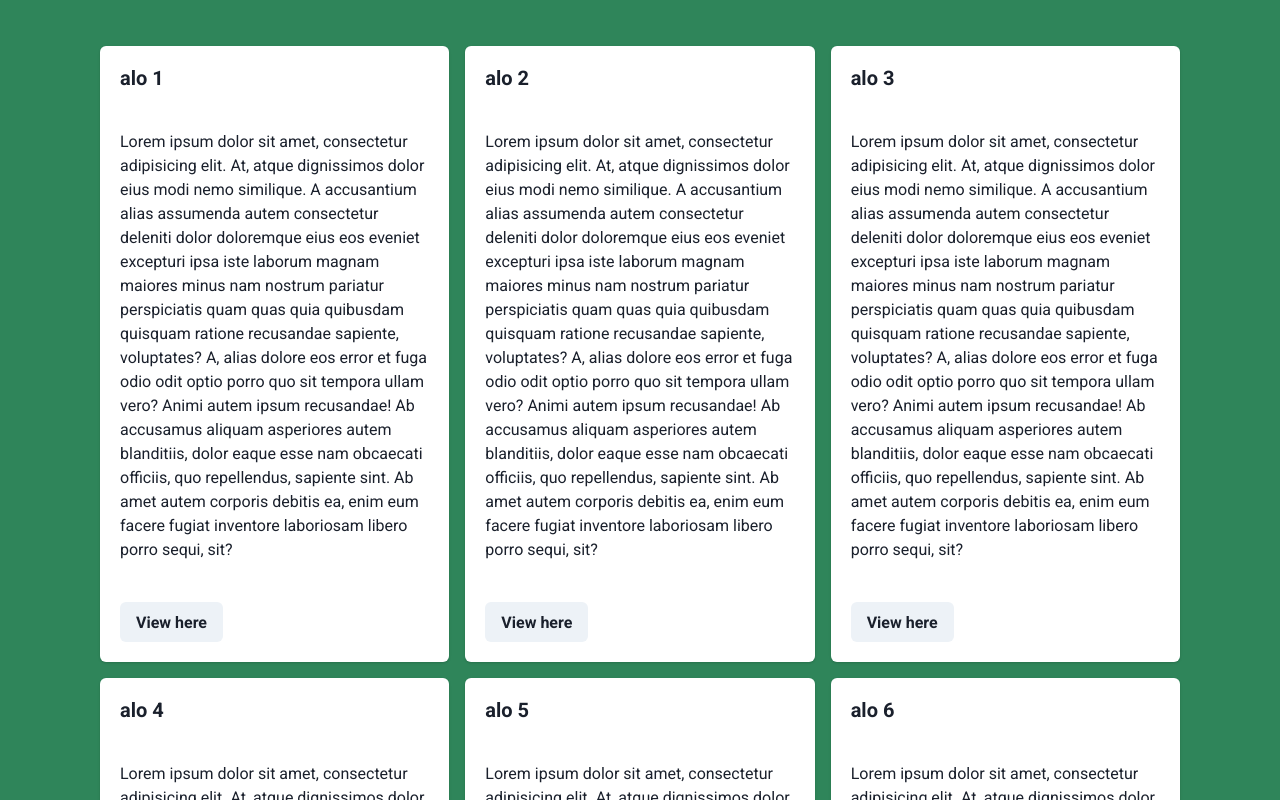
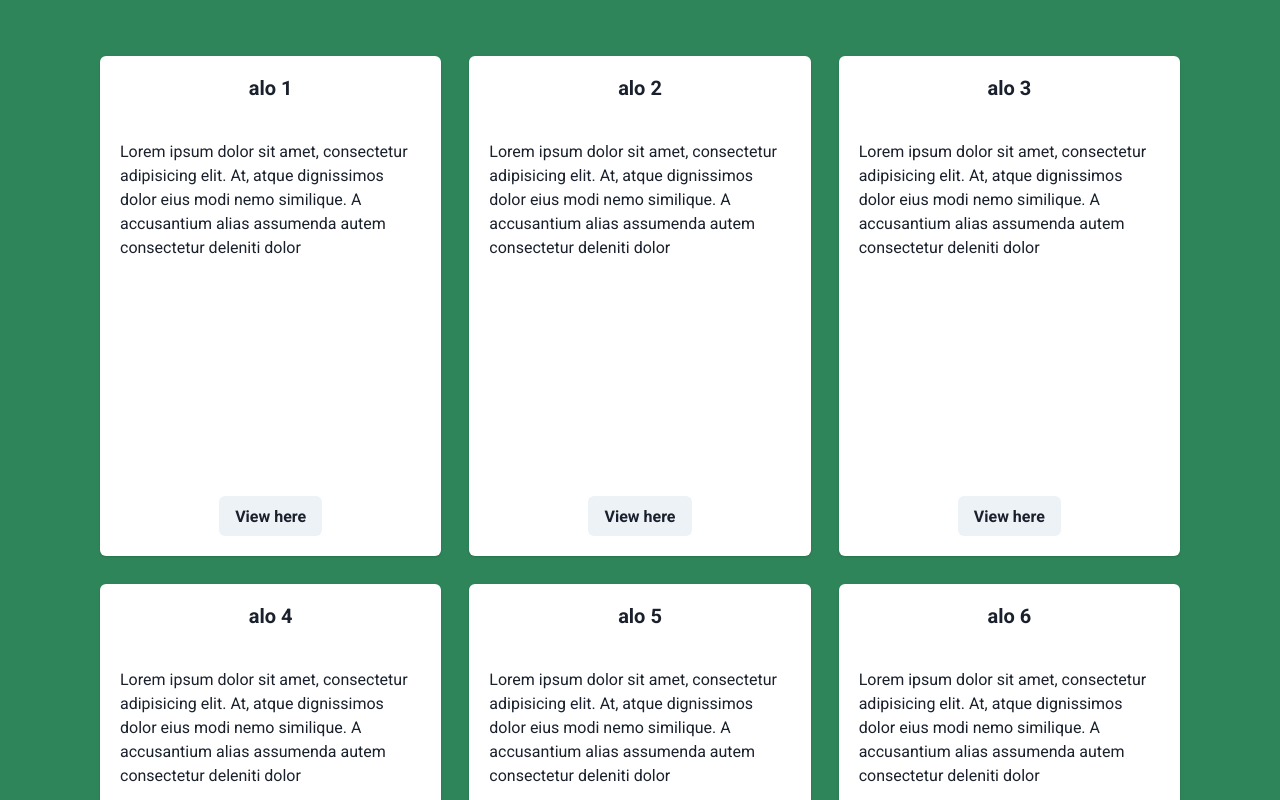
Before and after one commit to caio-basso/portfolio, a Next.js app: page / in a window 1280 px wide. Shown: the part 1040-1840 px from the top of the page. Built offline with nearby package versions, Linux system fonts and the light colour scheme.

Commit message:
Adjust grid size

```diff
--- a/components/Projects/ProjectCard.tsx
+++ b/components/Projects/ProjectCard.tsx
@@ -1,4 +1,4 @@
-import { Button, Card, CardBody, CardFooter, CardHeader, Heading, Text } from '@chakra-ui/react';
+import { Box, Button, Card, CardBody, CardFooter, CardHeader, Heading, Text, useDisclosure } from '@chakra-ui/react';
 
 interface CardsProps {
     heading: string;
@@ -6,8 +6,18 @@ interface CardsProps {
 }
 
 export const ProjectCard = ({ heading, body }: CardsProps) => {
+    const { isOpen, onToggle } = useDisclosure()
+
     return (
-        <Card>
+        <Card
+            h={'500px'}
+            align={'center'}
+            _hover={{
+                bg: 'rgba(255,255,255,0.5)',
+                transform: 'scale(1.04)',
+            }}
+            transition={'all .2s ease'}
+        >
             <CardHeader>
                 <Heading size='md'> {heading}</Heading>
             </CardHeader>
--- a/components/Projects/Projects.tsx
+++ b/components/Projects/Projects.tsx
@@ -3,7 +3,10 @@ import { ProjectCard } from '@/components/Projects/ProjectCard';
 
 export default function Projects() {
     return (
-        <>
+        <Box
+            w={'100vw'}
+            bg={'green.600'}
+        >
             <Heading
                 bg={'green.600'}
                 pt={'50px'}
@@ -16,21 +19,23 @@ export default function Projects() {
                     Projects
                 </Center>
             </Heading>
-            <SimpleGrid
-                spacing={4}
-                templateColumns='repeat(auto-fit, minmax(300px, 1fr))'
-                w={'100vw'}
-                py={'80px'}
-                px={'100px'}
-                bg={'green.600'}
-            >
-                <ProjectCard heading={'alo 1'} body={'Lorem ipsum dolor sit amet, consectetur adipisicing elit. At, atque dignissimos dolor eius modi nemo similique. A accusantium alias assumenda autem consectetur deleniti dolor doloremque eius eos eveniet excepturi ipsa iste laborum magnam maiores minus nam nostrum pariatur perspiciatis quam quas quia quibusdam quisquam ratione recusandae sapiente, voluptates? A, alias dolore eos error et fuga odio odit optio porro quo sit tempora ullam vero? Animi autem ipsum recusandae! Ab accusamus aliquam asperiores autem blanditiis, dolor eaque esse nam obcaecati officiis, quo repellendus, sapiente sint. Ab amet autem corporis debitis ea, enim eum facere fugiat inventore laboriosam libero porro sequi, sit?'}/>
-                <ProjectCard heading={'alo 2'} body={'Lorem ipsum dolor sit amet, consectetur adipisicing elit. At, atque dignissimos dolor eius modi nemo similique. A accusantium alias assumenda autem consectetur deleniti dolor doloremque eius eos eveniet excepturi ipsa iste laborum magnam maiores minus nam nostrum pariatur perspiciatis quam quas quia quibusdam quisquam ratione recusandae sapiente, voluptates? A, alias dolore eos error et fuga odio odit optio porro quo sit tempora ullam vero? Animi autem ipsum recusandae! Ab accusamus aliquam asperiores autem blanditiis, dolor eaque esse nam obcaecati officiis, quo repellendus, sapiente sint. Ab amet autem corporis debitis ea, enim eum facere fugiat inventore laboriosam libero porro sequi, sit?'}/>
-                <ProjectCard heading={'alo 3'} body={'Lorem ipsum dolor sit amet, consectetur adipisicing elit. At, atque dignissimos dolor eius modi nemo similique. A accusantium alias assumenda autem consectetur deleniti dolor doloremque eius eos eveniet excepturi ipsa iste laborum magnam maiores minus nam nostrum pariatur perspiciatis quam quas quia quibusdam quisquam ratione recusandae sapiente, voluptates? A, alias dolore eos error et fuga odio odit optio porro quo sit tempora ullam vero? Animi autem ipsum recusandae! Ab accusamus aliquam asperiores autem blanditiis, dolor eaque esse nam obcaecati officiis, quo repellendus, sapiente sint. Ab amet autem corporis debitis ea, enim eum facere fugiat inventore laboriosam libero porro sequi, sit?'}/>
-                <ProjectCard heading={'alo 4'} body={'Lorem ipsum dolor sit amet, consectetur adipisicing elit. At, atque dignissimos dolor eius modi nemo similique. A accusantium alias assumenda autem consectetur deleniti dolor doloremque eius eos eveniet excepturi ipsa iste laborum magnam maiores minus nam nostrum pariatur perspiciatis quam quas quia quibusdam quisquam ratione recusandae sapiente, voluptates? A, alias dolore eos error et fuga odio odit optio porro quo sit tempora ullam vero? Animi autem ipsum recusandae! Ab accusamus aliquam asperiores autem blanditiis, dolor eaque esse nam obcaecati officiis, quo repellendus, sapiente sint. Ab amet autem corporis debitis ea, enim eum facere fugiat inventore laboriosam libero porro sequi, sit?'}/>
-                <ProjectCard heading={'alo 5'} body={'Lorem ipsum dolor sit amet, consectetur adipisicing elit. At, atque dignissimos dolor eius modi nemo similique. A accusantium alias assumenda autem consectetur deleniti dolor doloremque eius eos eveniet excepturi ipsa iste laborum magnam maiores minus nam nostrum pariatur perspiciatis quam quas quia quibusdam quisquam ratione recusandae sapiente, voluptates? A, alias dolore eos error et fuga odio odit optio porro quo sit tempora ullam vero? Animi autem ipsum recusandae! Ab accusamus aliquam asperiores autem blanditiis, dolor eaque esse nam obcaecati officiis, quo repellendus, sapiente sint. Ab amet autem corporis debitis ea, enim eum facere fugiat inventore laboriosam libero porro sequi, sit?'}/>
-                <ProjectCard heading={'alo 6'} body={'Lorem ipsum dolor sit amet, consectetur adipisicing elit. At, atque dignissimos dolor eius modi nemo similique. A accusantium alias assumenda autem consectetur deleniti dolor doloremque eius eos eveniet excepturi ipsa iste laborum magnam maiores minus nam nostrum pariatur perspiciatis quam quas quia quibusdam quisquam ratione recusandae sapiente, voluptates? A, alias dolore eos error et fuga odio odit optio porro quo sit tempora ullam vero? Animi autem ipsum recusandae! Ab accusamus aliquam asperiores autem blanditiis, dolor eaque esse nam obcaecati officiis, quo repellendus, sapiente sint. Ab amet autem corporis debitis ea, enim eum facere fugiat inventore laboriosam libero porro sequi, sit?'}/>
-            </SimpleGrid>
-        </>
+            <Center>
+                <SimpleGrid
+                    spacing={7}
+                    templateColumns={{ base: 'repeat(1, 1fr)', md:'repeat(2, 1fr)' ,lg: 'repeat(3, 1fr)'}}
+                    w={'1500px'}
+                    py={'90px'}
+                    px={'100px'}
+                    bg={'green.600'}
+                >
+                    <ProjectCard heading={'alo 1'} body={'Lorem ipsum dolor sit amet, consectetur adipisicing elit. At, atque dignissimos dolor eius modi nemo similique. A accusantium alias assumenda autem consectetur deleniti dolor  '}/>
+                    <ProjectCard heading={'alo 2'} body={'Lorem ipsum dolor sit amet, consectetur adipisicing elit. At, atque dignissimos dolor eius modi nemo similique. A accusantium alias assumenda autem consectetur deleniti dolor  '}/>
+                    <ProjectCard heading={'alo 3'} body={'Lorem ipsum dolor sit amet, consectetur adipisicing elit. At, atque dignissimos dolor eius modi nemo similique. A accusantium alias assumenda autem consectetur deleniti dolor  '}/>
+                    <ProjectCard heading={'alo 4'} body={'Lorem ipsum dolor sit amet, consectetur adipisicing elit. At, atque dignissimos dolor eius modi nemo similique. A accusantium alias assumenda autem consectetur deleniti dolor  '}/>
+                    <ProjectCard heading={'alo 5'} body={'Lorem ipsum dolor sit amet, consectetur adipisicing elit. At, atque dignissimos dolor eius modi nemo similique. A accusantium alias assumenda autem consectetur deleniti dolor  '}/>
+                    <ProjectCard heading={'alo 6'} body={'Lorem ipsum dolor sit amet, consectetur adipisicing elit. At, atque dignissimos dolor eius modi nemo similique. A accusantium alias assumenda autem consectetur deleniti dolor  '}/>
+                </SimpleGrid>
+            </Center>
+        </Box>
     )
 }
```
